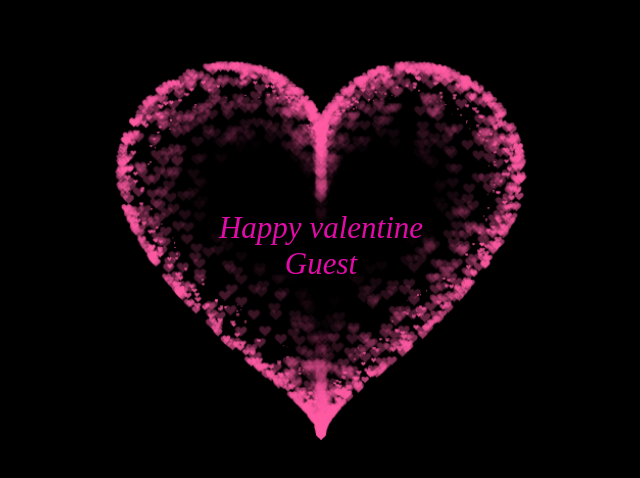
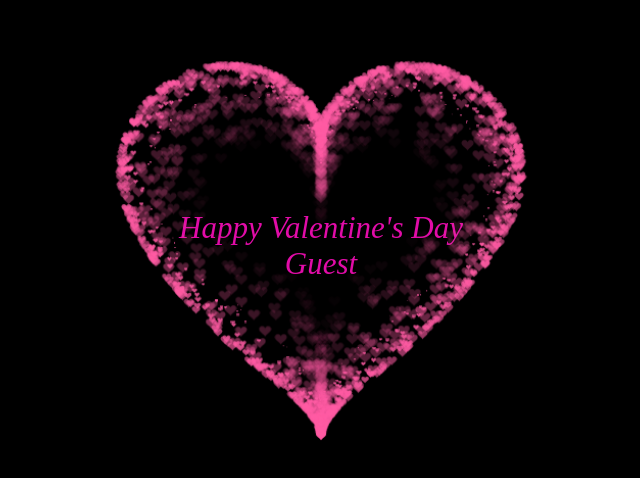
Before and after one commit to Thinhnnn/TextHtml, a plain HTML site: page index.html in a window 1280 px wide. Shown: the part 152-630 px from the top of the page, without its empty margins (319-959 px from the left). Drawn offline with Linux system fonts and the light colour scheme.

Commit message:
Update text

```diff
--- a/index.html
+++ b/index.html
@@ -1,7 +1,7 @@
 <!DOCTYPE HTML PUBLIC "-//W3C//DTD HTML 4.0 Transitional//EN">
 <HTML>
  <HEAD>
-  <TITLE> Heart </TITLE>
+  <TITLE> Happy Valentine's Day </TITLE>
   <META NAME="Generator" CONTENT="EditPlus">
   <META NAME="Author" CONTENT="">
   <META NAME="Keywords" CONTENT="">
@@ -338,7 +338,7 @@ var ParticlePool = (function() {
         const name = params.get('name') || 'Guest'; // Default to 'Guest' if no name is provided
 
         // Update the greeting inside the <div>
-        document.getElementById('greeting').innerText = `Happy valentine\n${name}`;
+        document.getElementById('greeting').innerText = `Happy Valentine's Day\n${name}`;
     </script>
  </BODY>
 </HTML>
```
